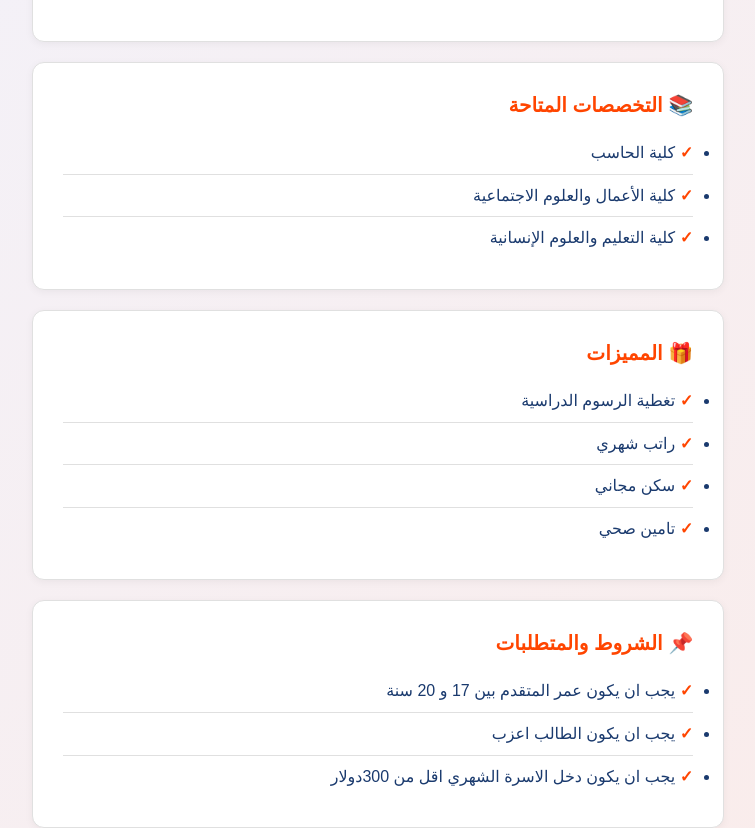
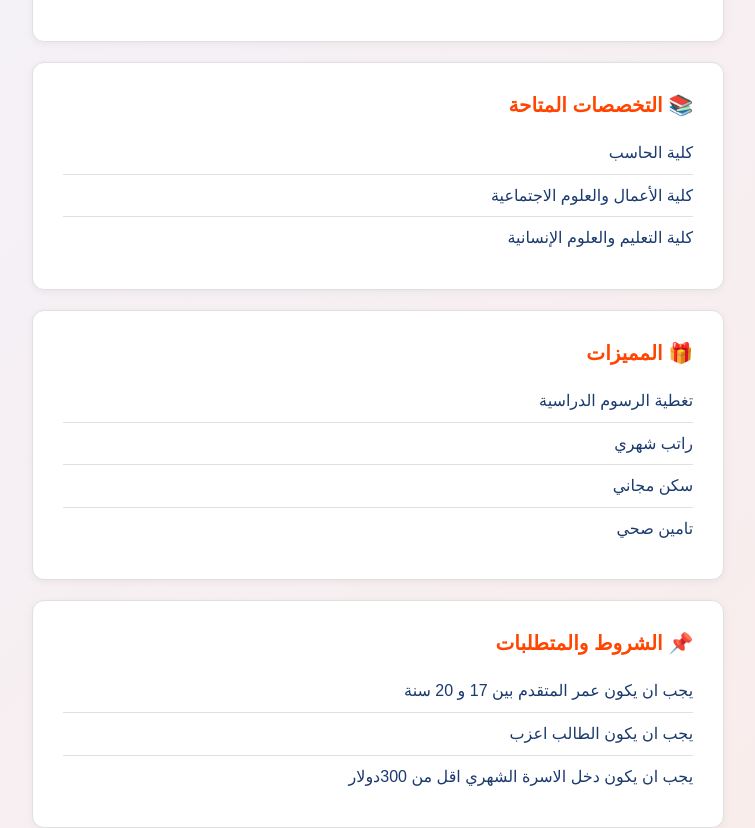
Before and after one commit to molim-team/molim-js, a Next.js app: page /scholarship/albukhary-scholarship in a window 1280 px wide. Shown: the part 860-1688 px from the top of the page, without its empty margins (262-1017 px from the left). Built offline with nearby package versions, Linux system fonts and the light colour scheme; no server answers.

Commit message:
updte scholarship

```diff
--- a/src/app/globals.css
+++ b/src/app/globals.css
@@ -672,11 +672,9 @@ footer p {
   border-bottom: none;
 }
 
-.details-card ul li::before {
-  content: "✓ ";
-  color: var(--primary-color);
-  font-weight: 700;
-  transition: color 0.5s ease;
+.details-card ul {
+  list-style-type: none;
+  padding: 0;
 }
 
 /* ===== FAQ PAGE ===== */
```
